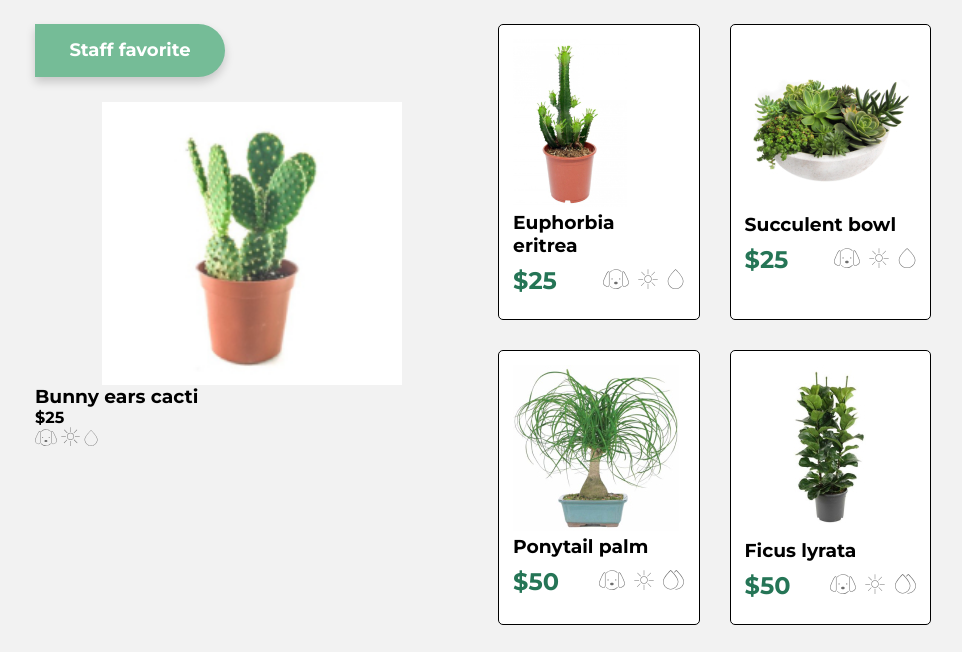
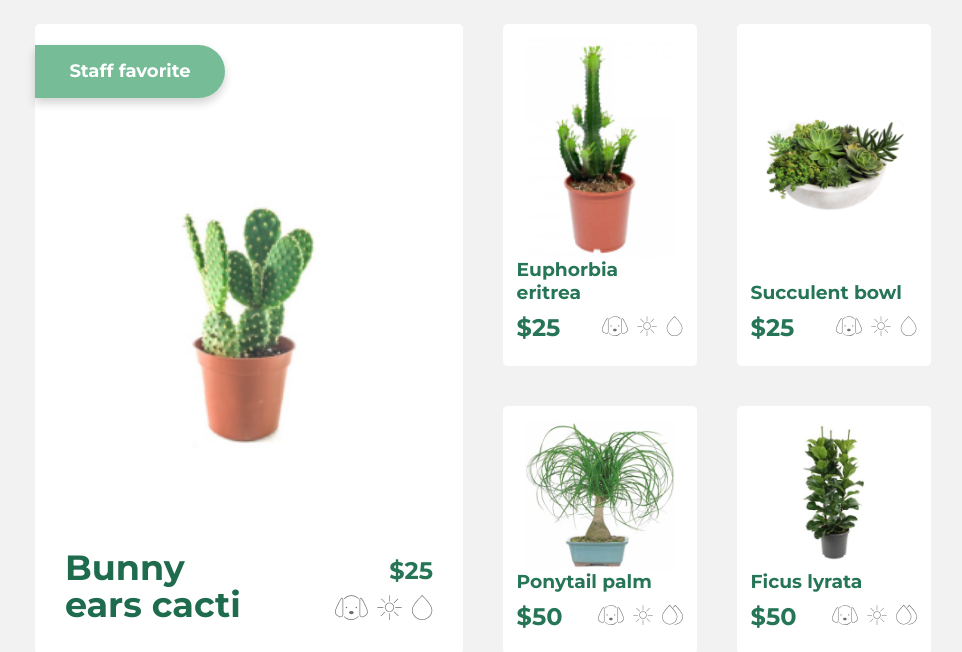
Before and after one commit to rmachado-dev/basic-test-boilerplate, a website built with Parcel: page index.html in a window 1280 px wide. Shown: the part 1419-2071 px from the top of the page, without its empty margins (157-1119 px from the left). Built offline with nearby package versions, Linux system fonts and the light colour scheme; no server answers; files whose address does not match are found by name.

Commit message:
estilos para a grid e boxes dos itens

```diff
--- a/index.scss
+++ b/index.scss
@@ -187,20 +187,30 @@ html {
 // setando espaçamento da imagem em resultados
 
 // setando o box destaque
-// .box-destaque {
-//   background-color: #fff;
-//   width: auto;
-//   height: auto;
-//   border-radius: 5px;
-//   padding-top: 2%;
-// }
+.box-d{
+  grid-column: 1/3;
+  grid-row: 1/3;
+  background-color: #fff;
+  border-radius: 5px;
+  display: flex;
+  flex-direction: column;
+}
 
+// setando os boxes
 .box {
   background-color: #fff;
   width: auto;
-  height: auto;
+  // height: 300px;
   border-radius: 5px;
   padding-top: 2%;
+  padding: 7%;
+  display: flex;
+  flex-direction: column;
+}
+
+// cores dos titulos
+.box h3, h4{
+  color: #257556;
 }
 
 // estilo da tag staff
@@ -218,32 +228,75 @@ html {
   align-items: center;
   justify-content: center;
   margin-bottom: 25px;
+  margin-top: 5%;
 }
 
-// tamanho das imagens
+// tamanhos das imagens
+// imagem da seção
 .img-section {
   width: 160px;
 }
 
+// imagem do box destaque
 .img-destaque {
   width: 300px;
   margin: auto;
   display: block;
 }
 
+// imagem do box
+.img-box {
+  width: 90%;
+  margin: auto;
+  display: block;
+}
+
+// icones do box destaque
+.icones-d{
+	height: 25px;
+	margin-left: 5px;
+}
+
+// icones do box
 .icones{
 	height: 20px;
 	margin-left: 5px;
 }
 
+
 // estilo das informações do box
-.info {
+// setando o espaço do info
+.info{
   display: flex;
   justify-content: space-between;
   align-items: center;
 }
 
+// nome das plantas
 .info h3 {
+  font-weight: bold;
+  font-size: 35px;
+  line-height: 37px;
+  width: 190px;
+}
+
+// preços
+.info h4 {
+  font-size: 24px;
+  line-height: 48px;
+  text-align: right;
+}
+
+// setando info do destaque
+.info-d {
+  display: flex;
+  justify-content: space-between;
+  align-items: center;
+  padding: 7%;
+}
+
+// nome das plantas do destaque
+.info-d h3 {
   font-weight: bold;
   font-size: 35px;
   line-height: 37px;
@@ -251,30 +304,18 @@ html {
   width: 190px;
 }
 
-.info h4 {
+// preço do destaque
+.info-d h4 {
   font-size: 24px;
   line-height: 48px;
   color: #257556;
   text-align: right;
 }
 
-// https://developer.mozilla.org/pt-BR/docs/Web/CSS/CSS_Grid_Layout/Basic_Concepts_of_Grid_Layout
-
+// setando o grid
 .grid{
   display: grid;
   grid-template-columns: 1fr 1fr 1fr 1fr;
   grid-template-rows: auto auto auto;
-  grid-gap: 30px;
+  grid-gap: 40px;
 }
-
-.box-d{
-  // border: 1px solid;
-  // padding: 7%;
-  grid-column: 1/3;
-  grid-row: 1/3;
-}
-
-.box{
-	border: 1px solid;
-	padding: 7%;
-}
```
